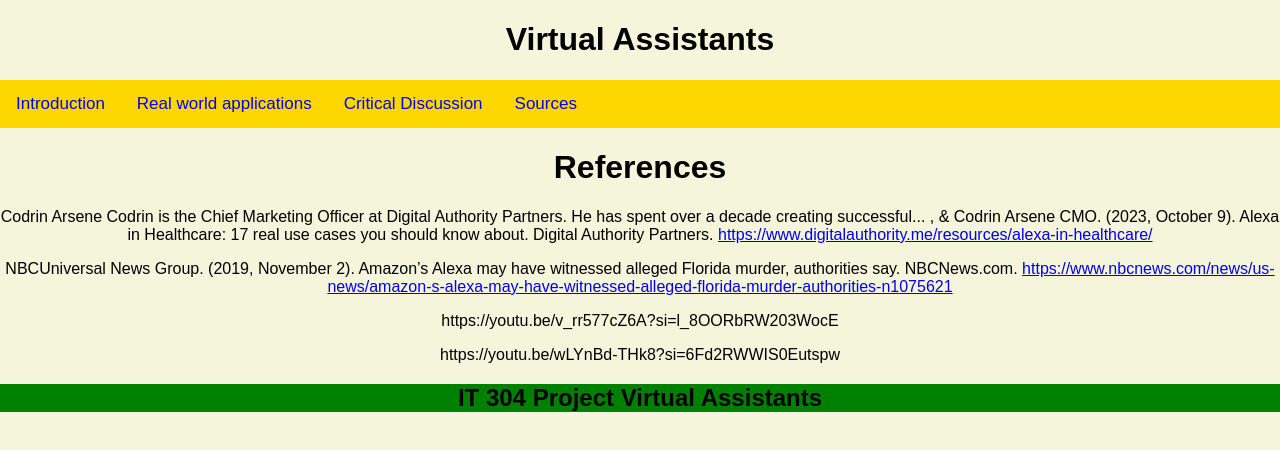
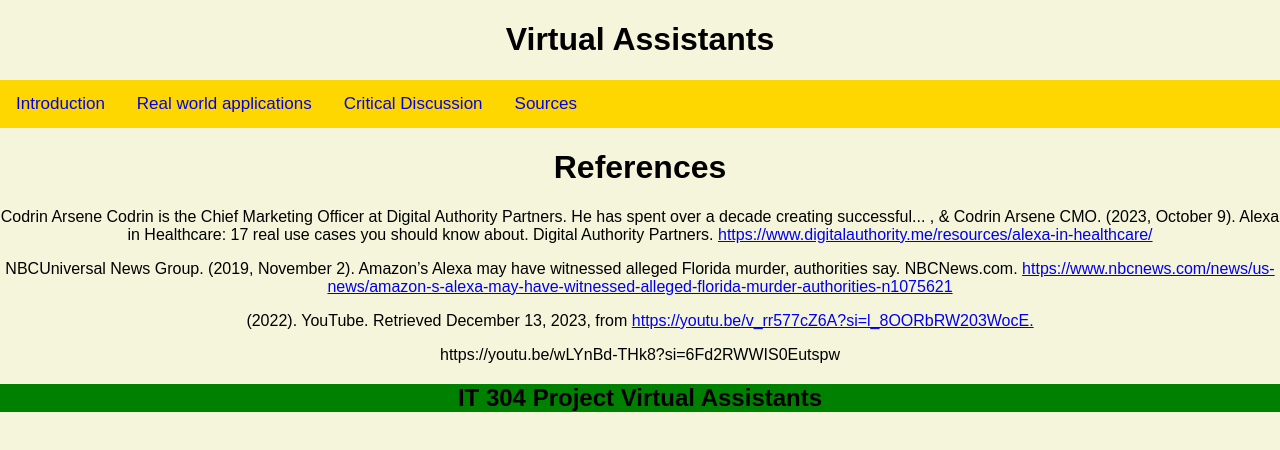
Before and after one commit to ygesses/sources, a plain HTML site: page index.html in a window 1280 px wide. Drawn offline with Linux system fonts and the light colour scheme.

Commit message:
Update index.html

```diff
--- a/index.html
+++ b/index.html
@@ -44,7 +44,7 @@
   <h1><center>References</center></h1>
   <p><center>Codrin Arsene Codrin is the Chief Marketing Officer at Digital Authority Partners. He has spent over a decade creating successful... , & Codrin Arsene CMO. (2023, October 9). Alexa in Healthcare: 17 real use cases you should know about. Digital Authority Partners. <a href="https://www.digitalauthority.me/resources/alexa-in-healthcare/ ">https://www.digitalauthority.me/resources/alexa-in-healthcare/ </a></center></p>
   <p><center>NBCUniversal News Group. (2019, November 2). Amazon’s Alexa may have witnessed alleged Florida murder, authorities say. NBCNews.com. <a href="https://www.nbcnews.com/news/us-news/amazon-s-alexa-may-have-witnessed-alleged-florida-murder-authorities-n1075621">https://www.nbcnews.com/news/us-news/amazon-s-alexa-may-have-witnessed-alleged-florida-murder-authorities-n1075621</a></center></p>
-  <p><center>https://youtu.be/v_rr577cZ6A?si=l_8OORbRW203WocE</center></p>
+  <p><center>(2022). YouTube. Retrieved December 13, 2023, from  <a href="https://youtu.be/v_rr577cZ6A?si=l_8OORbRW203WocE.">https://youtu.be/v_rr577cZ6A?si=l_8OORbRW203WocE.</a> </center></p>
   <p><center>https://youtu.be/wLYnBd-THk8?si=6Fd2RWWIS0Eutspw </center></p>
 </body>
 <footer>
```
